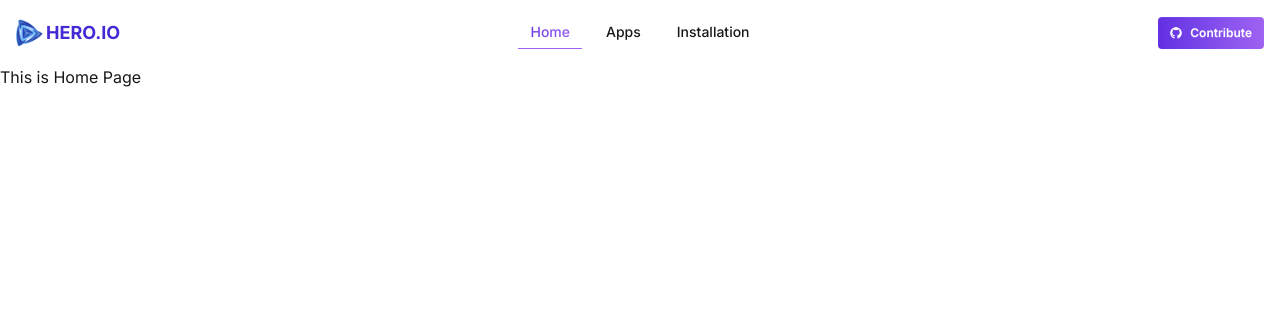
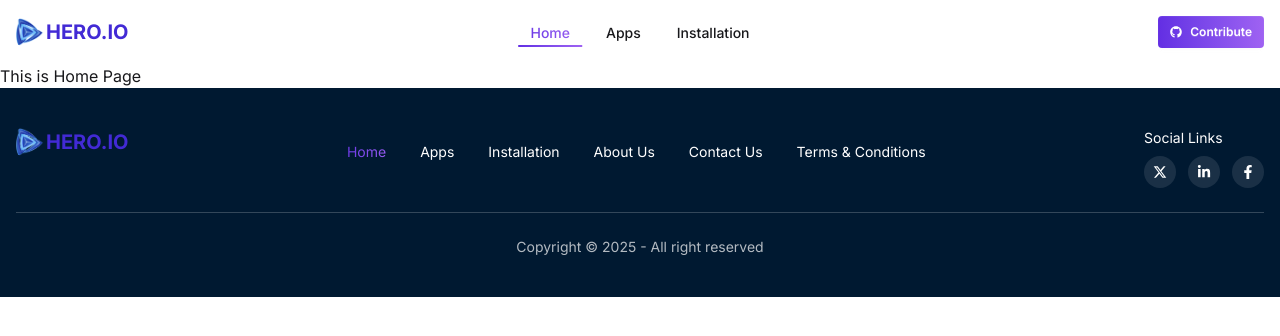
Before and after one commit to shad910/mr3-hero-io, a React (Vite) app: page / in a window 1280 px wide. Shown: the top 336 px of the page. Built offline with nearby package versions, Linux system fonts and the light colour scheme.

Commit message:
Footer and some UI changes added

```diff
--- a/src/index.css
+++ b/src/index.css
@@ -11,7 +11,26 @@
   font-style: normal;
 }
 
-#nav-links > li > a.active {
-  /* @apply bg-gradient-to-r from-[#632EE3] to-[#9F62F2]; */
-  @apply bg-linear-to-r from-[#632EE3] to-[#9F62F2] bg-clip-text text-transparent border-b border-[#9F62F2] rounded-none;
+#nav-links > li > a,
+#footer-links > li > a {
+  @apply relative pb-1 transition-all duration-700 ease-in-out;
 }
+
+#nav-links > li > a::after,
+#footer-links > li > a::after {
+  content: "";
+  @apply absolute bottom-0 left-1/2 w-0 h-0.5 bg-linear-to-r from-[#632EE3] to-[#9F62F2] rounded-none;
+  @apply transition-all duration-500 ease-in-out -translate-x-1/2;
+}
+
+#nav-links > li > a.active,
+#footer-links > li > a.active,
+#nav-links > li > a:hover,
+#footer-links > li > a:hover {
+  @apply bg-linear-to-r from-[#632EE3] to-[#9F62F2] bg-clip-text text-transparent rounded-none;
+}
+
+#nav-links > li > a.active::after,
+#nav-links > li > a:hover::after {
+  @apply w-full;
+}
--- a/src/layouts/HomeLayout.jsx
+++ b/src/layouts/HomeLayout.jsx
@@ -1,6 +1,7 @@
 import React from 'react';
 import { Outlet } from 'react-router';
 import Navbar from '../shared/Navbar';
+import Footer from '../shared/Footer';
 
 const HomeLayout = () => {
     return (
@@ -13,7 +14,9 @@ const HomeLayout = () => {
                 <Outlet />
             </main>
 
-            <footer></footer>
+            <footer>
+                <Footer />
+            </footer>
         </div>
     );
 };
--- /dev/null
+++ b/src/shared/Footer.jsx
@@ -0,0 +1,97 @@
+import React from "react";
+import { NavLink } from "react-router";
+import { FaLinkedinIn, FaFacebookF } from "react-icons/fa";
+import { FaXTwitter } from "react-icons/fa6";
+import Logo from "./Logo";
+
+const Footer = () => {
+
+    const footerLinks =
+        <>
+            <li>
+                <NavLink to="/" >
+                    Home
+                </NavLink>
+            </li>
+            <li>
+                <NavLink to="/apps" >
+                    Apps
+                </NavLink>
+            </li>
+            <li>
+                <NavLink to="/installation">
+                    Installation
+                </NavLink>
+            </li>
+            <li>
+                <NavLink to="/about">
+                    About Us
+                </NavLink>
+            </li>
+            <li>
+                <NavLink to="/contact">
+                    Contact Us
+                </NavLink>
+            </li>
+            <li>
+                <NavLink to="/terms">
+                    Terms & Conditions
+                </NavLink>
+            </li>
+        </>
+
+    return (
+        <footer className="bg-[#001931] text-white">
+            <div className="max-w-7xl mx-auto px-4 py-10">
+
+                {/* Top Section */}
+                <div className="flex flex-col md:flex-row justify-between items-center md:items-start gap-6">
+
+                    {/* Left Side */}
+                    <div className="flex items-center gap-2">
+                        <Logo />
+                    </div>
+
+                    {/* Center Section */}
+                    <ul id="footer-links" className="menu menu-horizontal justify-center gap-2.5 text-sm">
+                        {footerLinks}
+                    </ul>
+
+                    {/* Right Side */}
+                    <div className="">
+                        <p className="mb-2 text-sm text-center md:text-left">Social Links</p>
+                        <div className="flex justify-center md:justify-end gap-3">
+                            <a href="https://x.com/shadshs91"
+                                target="_blank"
+                                className="w-8 h-8 flex items-center justify-center rounded-full bg-white/10 hover:bg-white/20">
+                                <FaXTwitter size={14} />
+                            </a>
+                            <a href="https://www.linkedin.com/in/md-sahadot-hossen-shad-838251345/"
+                                target="_blank"
+                                className="w-8 h-8 flex items-center justify-center rounded-full bg-white/10 hover:bg-white/20">
+                                <FaLinkedinIn size={14} />
+                            </a>
+                            <a href="https://www.facebook.com/shadshs91"
+                                target="_blank"
+                                className="w-8 h-8 flex items-center justify-center rounded-full bg-white/10 hover:bg-white/20">
+                                <FaFacebookF size={14} />
+                            </a>
+                        </div>
+                    </div>
+
+                </div>
+
+                {/* Divider */}
+                <div className="border-t border-white/20 my-6"></div>
+
+                {/* Bottom Side */}
+                <p className="text-center text-sm text-white/70">
+                    Copyright &copy; 2025 - All right reserved
+                </p>
+
+            </div>
+        </footer>
+    );
+};
+
+export default Footer;
--- a/src/shared/Logo.jsx
+++ b/src/shared/Logo.jsx
@@ -5,7 +5,7 @@ const Logo = () => {
     return (
         <Link to="/" className="flex items-center gap-0.5">
             <img src="/src/assets/logo.png" alt="Logo" className="w-7 h-7 rounded-md" />
-            <span className="font-bold text-lg text-primary">
+            <span className="font-bold text-xl text-primary">
                 HERO.IO
             </span>
         </Link>
--- a/src/shared/Navbar.jsx
+++ b/src/shared/Navbar.jsx
@@ -9,17 +9,17 @@ const Navbar = () => {
     const navLinks = <>
 
         <li>
-            <NavLink to="/" className="border-b border-transparent">
+            <NavLink to="/">
                 Home
             </NavLink>
         </li>
         <li>
-            <NavLink to="/apps" className="border-b border-transparent">
+            <NavLink to="/apps">
                 Apps
             </NavLink>
         </li>
         <li>
-            <NavLink to="/installation" className="border-b border-transparent">
+            <NavLink to="/installation">
                 Installation
             </NavLink>
         </li>
@@ -29,22 +29,22 @@ const Navbar = () => {
         <nav className="bg-base-100">
             <div className="navbar max-w-7xl mx-auto px-4">
 
-                {/* Left - Logo */}
+                {/* Left Side */}
                 <section className="navbar-start">
                     <Logo />
                 </section>
 
-                {/* Center - Desktop Menu */}
+                {/* Center Section */}
                 <section className="navbar-center hidden md:flex">
-                    <ul id="nav-links" className="menu menu-horizontal px-1 gap-3 text-sm font-medium rounded-none">
+                    <ul id="nav-links" className="menu menu-horizontal px-1 gap-3 text-sm font-medium">
                         {navLinks}
                     </ul>
                 </section>
 
-                {/* Right - Button + Hamburger */}
+                {/* Right Side */}
                 <section className="navbar-end flex items-center gap-2">
 
-                    {/* Contribute Button (hidden on small screens) */}
+
                     <a
                         href="#"
                         className="hidden sm:flex btn btn-sm bg-linear-to-r from-[#632EE3] to-[#9F62F2] text-white border-none items-center gap-2"
@@ -53,7 +53,7 @@ const Navbar = () => {
                         Contribute
                     </a>
 
-                    {/* Hamburger Menu (right side on mobile) */}
+                    {/* Hamburger menu for mobile devices */}
                     <div className="dropdown dropdown-end md:hidden">
                         <label tabIndex={0} className="btn btn-ghost">
                             <FaBars size={18} />
@@ -65,7 +65,6 @@ const Navbar = () => {
                         >
                             {navLinks}
 
-                            {/* Mobile Contribute Button */}
                             <li className="mt-2">
                                 <a className="btn btn-sm bg-linear-to-r from-[#632EE3] to-[#9F62F2] text-white border-none flex items-center gap-2">
                                     <FaGithub />
```
